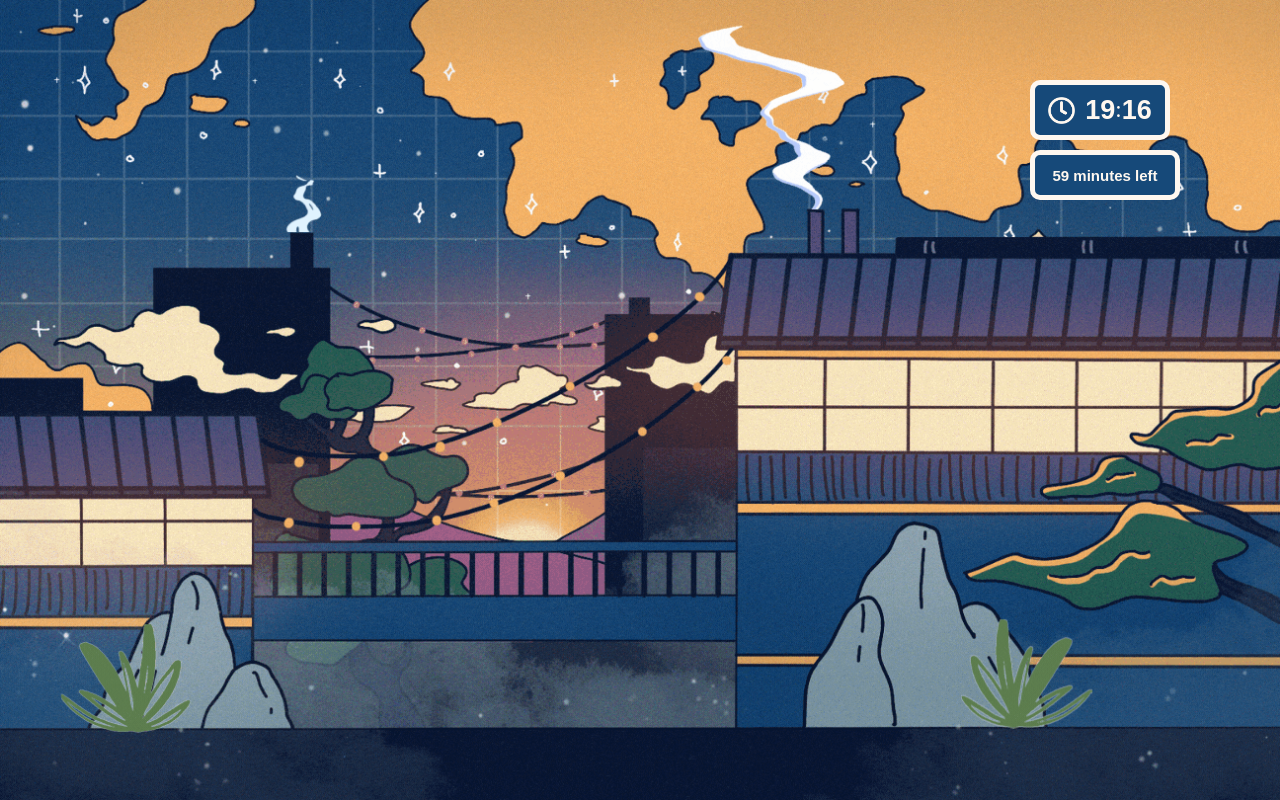
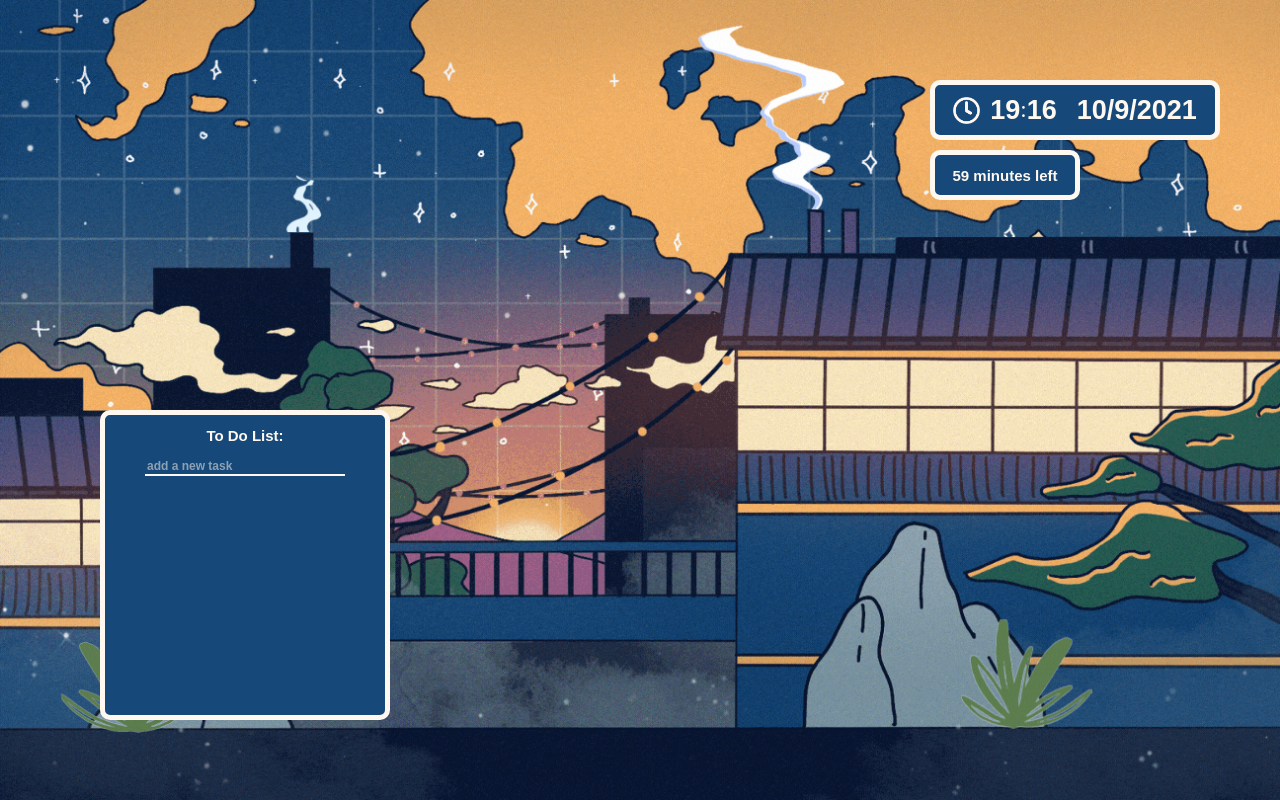
Before and after one commit to cindyngo44/cozy-corner, a Vue app: page / in a window 1280 px wide. Built offline with nearby package versions, Linux system fonts and the light colour scheme.

Commit message:
new favicon + to do list function

```diff
--- a/public/index.html
+++ b/public/index.html
@@ -4,7 +4,7 @@
     <meta charset="utf-8">
     <meta http-equiv="X-UA-Compatible" content="IE=edge">
     <meta name="viewport" content="width=device-width,initial-scale=1.0">
-    <link rel="icon" href="<%= BASE_URL %>favicon.ico">
+    <link rel="icon" href="/favicon.ico">
     <title><%= htmlWebpackPlugin.options.title %></title>
   </head>
   <body>
--- a/src/components/clock.vue
+++ b/src/components/clock.vue
@@ -5,6 +5,7 @@
             <div class="hour">{{hours}}</div>
             <div class="dots">:</div>
             <div class="min">{{minutes}}</div>
+            <div class="date">{{date}}</div>
         </div>
     </div>
 </template>
@@ -16,6 +17,7 @@
             return {
                 hours: "",
                 minutes: "",
+                date: "",
             }
         },
         methods: {
@@ -25,6 +27,7 @@
 
                     this.hours = time.getHours();
                     this.minutes = this.checkSingleDigit(time.getMinutes())
+                    this.date = (time.getMonth() + 1 )+ '/' + time.getDate() + '/' + time.getFullYear();
                 }, 1000)
             },
             checkSingleDigit(digit) {
@@ -44,7 +47,7 @@
         display: flex;
         justify-content: center;
         align-items: center;
-        width: 130px;
+        width: 280px;
         height: 50px;
         background: #164979;
         border-radius: 10px;
@@ -58,6 +61,12 @@
         font-family: "Arial", sans-serif;
         font-weight: bold;
     }
+    .date{
+        font-size: 27px;
+        font-family: "Arial", sans-serif;
+        font-weight: bold;
+        padding-left: 20px;
+    }
     .dots {
         font-size: 23px;
     }
--- a/src/components/timer.vue
+++ b/src/components/timer.vue
@@ -55,7 +55,7 @@
                 let seconds = timeLeft % 60;
 
                 if (seconds < 10) {
-                    seconds = `0${seconds}`
+                    seconds = `${seconds}`
                 }
                 return `${timerMinutes}`
             }
--- /dev/null
+++ b/src/components/todo.vue
@@ -0,0 +1,134 @@
+<template>
+    <div>
+        <div class = "todolistBox">
+        <div class = "todolist">
+            <h1>To Do List:</h1>
+            <div class="add">
+                <input class = "input font" type="text" placeholder="add a new task" @keyup.enter="addTask" v-model="task" maxlength = "30">
+            </div>
+            <div class="task" v-for="(task, i) in tasks.slice(0, 7)" :key="task.text" >
+                <p class="task__text font" :class="{task__text__completed: task.completed}">{{ task.text}}</p>
+                <button class="task__delete" @click="deleteTask(i)">x</button>
+            </div>
+
+
+        </div>
+        </div>
+    </div>
+</template>
+
+<script>
+    export default {
+        name: "todo",
+        data() {
+            return {
+                task: "",
+                tasks: []
+            }
+        },
+        methods: {
+            deleteTask(index) {
+                this.tasks.splice(index, 1);
+            },
+            addTask() {
+                this.tasks.push({
+                    text: "♥ " + this.task,
+                });
+                this.tasks = this.tasks.slice(0, 7),
+                this.task = "";
+            }
+        }
+    }
+</script>
+
+<style scoped>
+    ::placeholder {
+        color: #FFF8F0;
+        opacity: 0.5;
+    }
+    .todolistBox{
+        line-height: 1.4em;
+        margin: 0 auto;
+        width: 280px;
+        height: 300px;
+        background: #164979;
+        border-radius: 10px;
+        border-width: thick;
+        border-style: solid;
+        border-color: #FFF8F0;
+        color: #FFF8F0;
+    }
+    .todolist{
+        position: relative;
+        align-items: center;
+        display: inline-grid;
+        grid-auto-flow: row;
+        justify-items: center;
+        grid-gap: 0;
+        margin-left: 40px;
+    }
+    h1{
+        font-size: 15px;
+        font-family: "Arial", sans-serif;
+        font-weight: bold;
+
+    }
+    .font{
+        font-size: 12px;
+        font-family: "Arial", sans-serif;
+        font-weight: bold;
+    }
+    .add {
+        grid-template-columns: 10px;
+    }
+    .input{
+        border: 0;
+        color: #FFF8F0;
+        font-size: 12px;
+        font-family: "Arial", sans-serif;
+        background: #164979;
+        width: 200px;
+    }
+    .task {
+        align-items: center;
+        grid-template-columns: auto 1fr auto;
+        justify-content: space-between;
+        height: 30px;
+    }
+    .task,
+    .add {
+        border-bottom: 2px solid #FFF8F0;
+        display: grid;
+        width: 200px;
+    }
+    .task__delete {
+        background-color: rgba(0, 0, 0, 0);
+        border: 0;
+        border-radius: 100%;
+        cursor: pointer;
+        height: 15px;
+        width:15px;
+
+    }
+    .task__text {
+        justify-self: start;
+        height: 10px;
+    }
+    .task__delete {
+        font-size: 10px;
+        justify-self: end;
+        color: #FFF8F0;
+    }
+
+    .task__delete:hover {
+        background-color: rgba(0, 0, 0, 0);
+        color: #F25C54;
+        font-size: 10px;
+    }
+    @media (max-width: 280px) {
+        .task,
+        .add {
+            width: 85%;
+        }
+    }
+</style>
--- a/src/views/cozyCorner-Home.vue
+++ b/src/views/cozyCorner-Home.vue
@@ -2,7 +2,8 @@
     <div id="app">
         <div class = "background" >
             <clock class = "clockContainer"/>
-            <timer class="timerContainer"/>
+            <timer class= "timerContainer"/>
+            <todo class = "todoContainer"/>
         </div>
     </div>
 </template>
@@ -10,11 +11,13 @@
 <script>
     import Clock from "../components/clock"
     import Timer from "../components/timer"
+    import Todo from "../components/todo"
     export default {
         name: "Home",
         components: {
             Clock,
             Timer,
+            Todo,
         },
     };
 
@@ -34,13 +37,19 @@
     .clockContainer {
         position: absolute;
         top: 80px;
-        right: 100px;
+        right: 200px;
         width: 150px;
     }
     .timerContainer{
         position: absolute;
         top: 150px;
-        right: 100px;
+        right: 200px;
         width: 140px;
     }
+    .todoContainer{
+        position: absolute;
+        bottom: 80px;
+        left: 100px;
+        width: 150px;
+    }
 </style>
```
Also changed, not shown: 1 other file (tests, documents, lock files or other folders).
